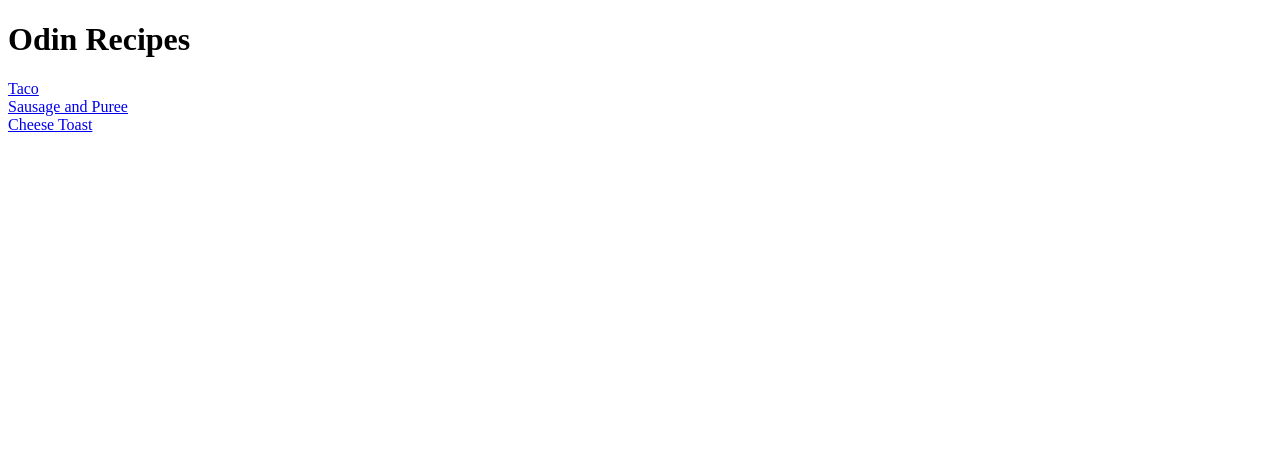
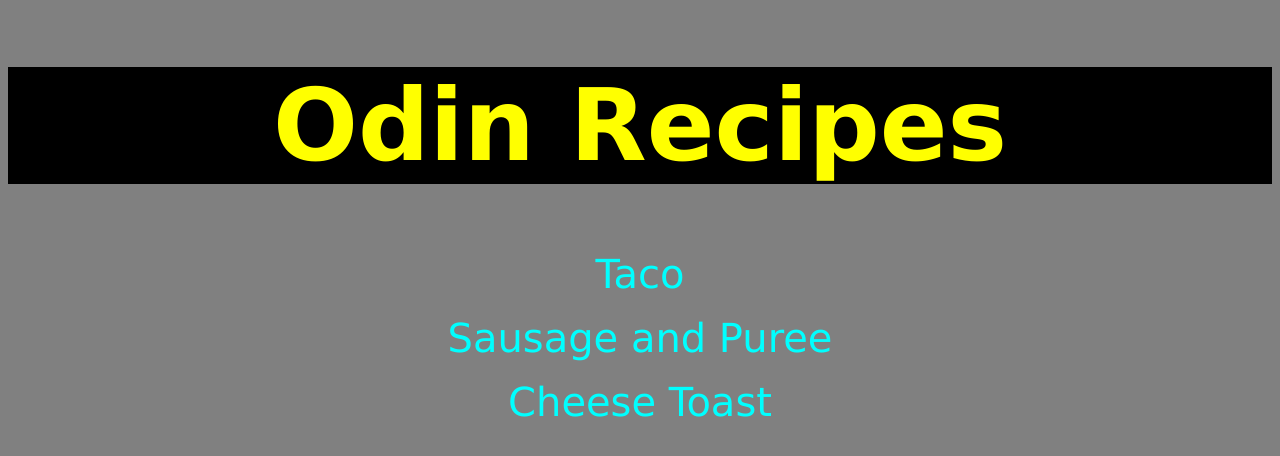
Before and after one commit to lodioso/odin-recipes, a plain HTML site: page index.html in a window 1280 px wide. Drawn offline with Linux system fonts and the light colour scheme.

Commit message:
Added style

```diff
--- a/index.html
+++ b/index.html
@@ -3,15 +3,16 @@
 
 <head>
     <meta charset="UTF-8">
+    <link rel="stylesheet" type="text/css" href="style.css" />
     <meta name="viewport" content="width=device-width, initial-scale=1.0">
     <title>Document</title>
 </head>
 
 <body>
-    <h1>Odin Recipes</h1>
-    <a href="recipes/taco.html">Taco</a> <br>
-    <a href="recipes/sausage_and_puree.html">Sausage and Puree</a> <br>
-    <a href="recipes/cheese_toast.html">Cheese Toast</a>
+    <h1 class="headline">Odin Recipes</h1>
+    <a href="recipes/taco.html" class="recipe">Taco</a> <br>
+    <a href="recipes/sausage_and_puree.html" class="recipe">Sausage and Puree</a> <br>
+    <a href="recipes/cheese_toast.html" class="recipe">Cheese Toast</a>
 </body>
 
 </html>
--- /dev/null
+++ b/style.css
@@ -0,0 +1,22 @@
+.headline {
+    color: yellow;
+    background-color: black;
+    text-align: center;
+    font-size: 100px;
+    font-family: Verdana, Geneva, Tahoma, sans-serif;
+}
+
+.recipe {
+    text-align: center;
+    text-decoration: none;
+    display: block;
+    font-family: Verdana, Geneva, Tahoma, sans-serif;
+    color: aqua;
+    font-size: 40px;
+}
+
+body {
+    background-color: grey;
+    text-align: center;
+    list-style-position: inside;
+}
```
Also changed, not shown: recipes/cheese_toast.html (+2 -1 lines), recipes/sausage_and_puree.html (+2 -1 lines), recipes/taco.html (+3 -1 lines).
